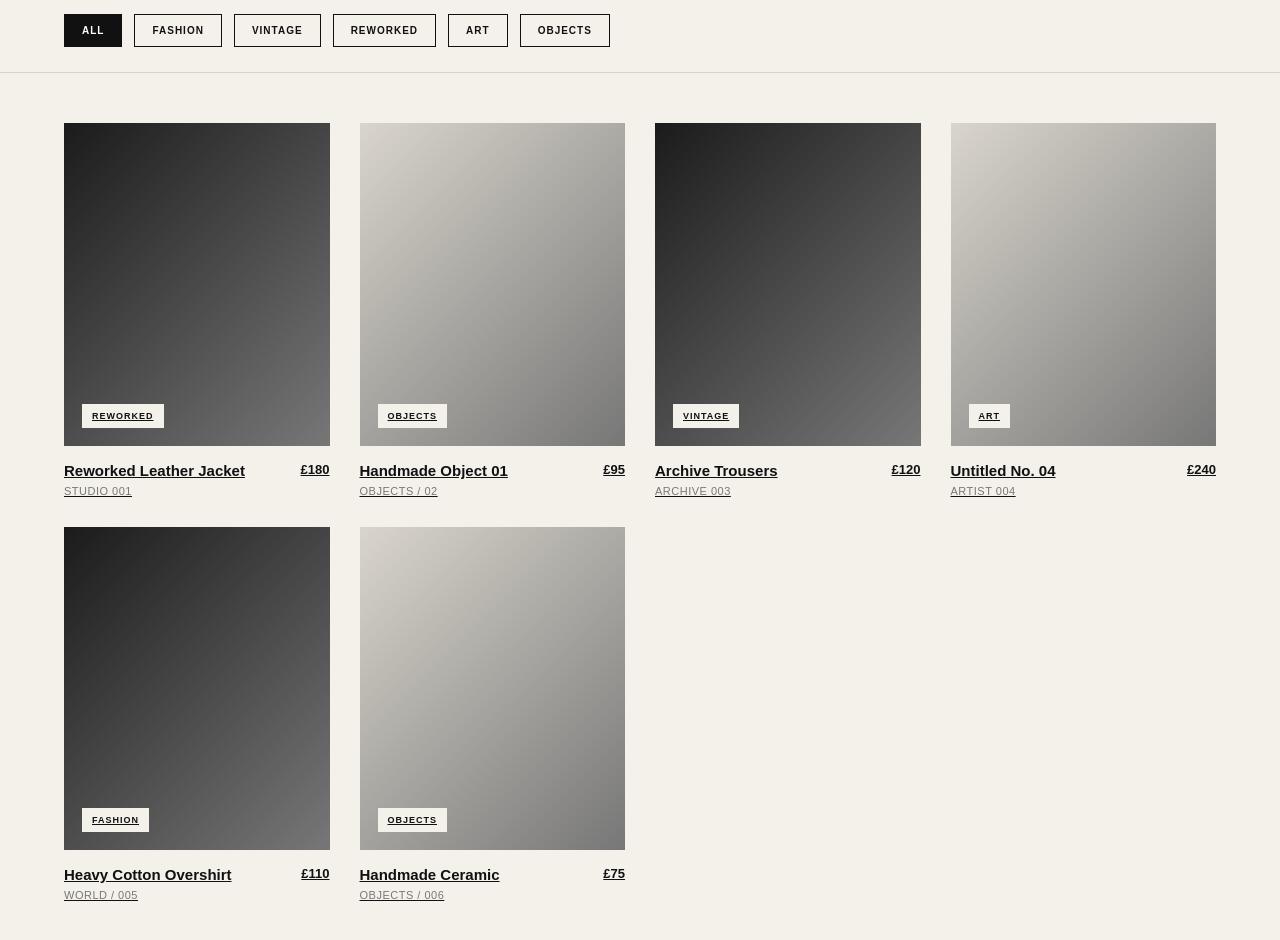
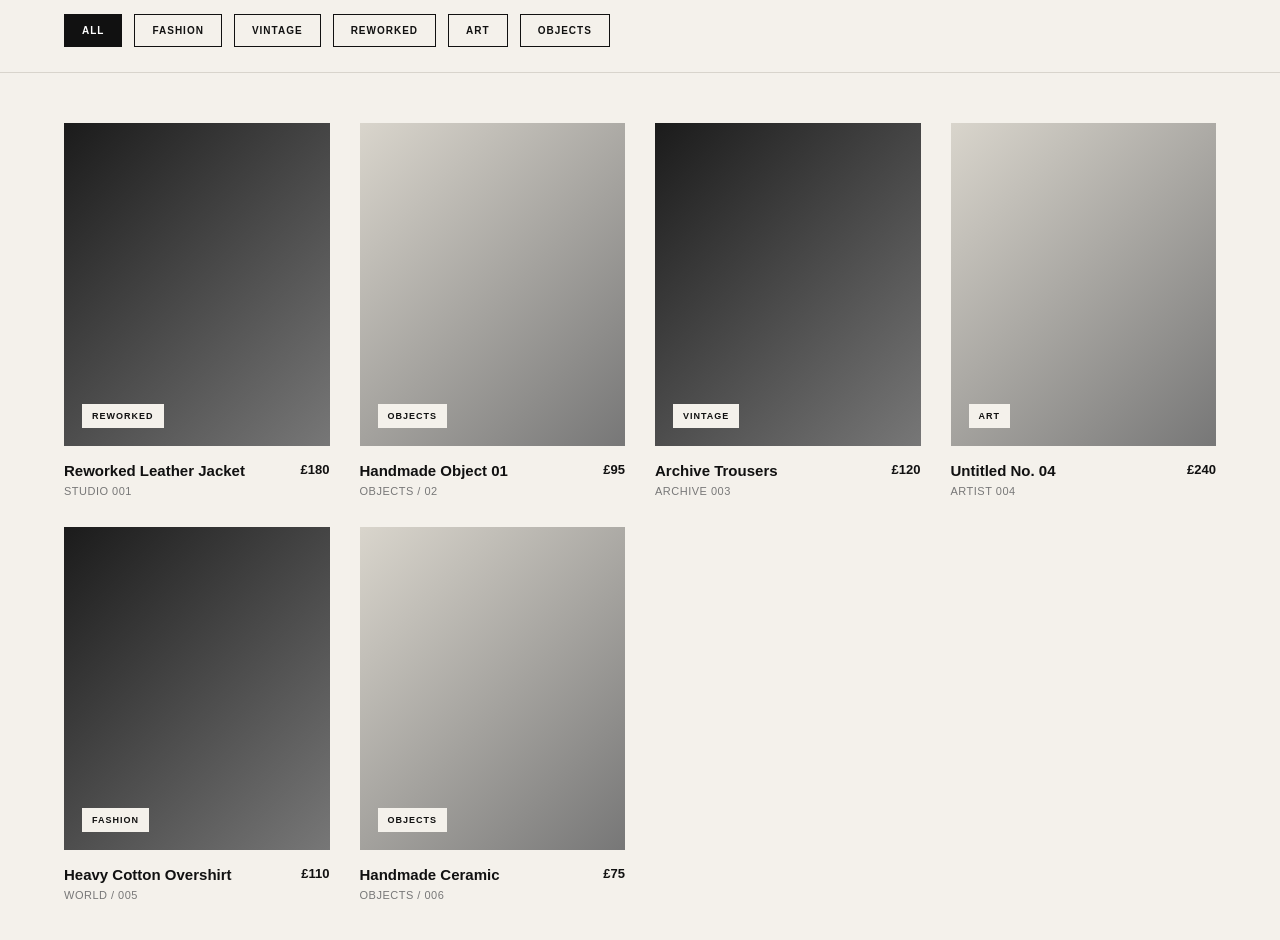
Before and after one commit to FICLTM/WORLD-MARKETPLACE, a Next.js app: page /discover in a window 1280 px wide. Shown: the part 660-1600 px from the top of the page. Built offline with nearby package versions, Linux system fonts and the light colour scheme.

Commit message:
FIX PRODUCT LINK STYLING

```diff
--- a/app/discover/page.tsx
+++ b/app/discover/page.tsx
@@ -201,7 +201,7 @@ export default function Discover() {
             key={product.name}
             style={{
               color: "#111",
-                textdecoration: "none",
+                textDecoration: "none",
         }}
         >
             <div
```
